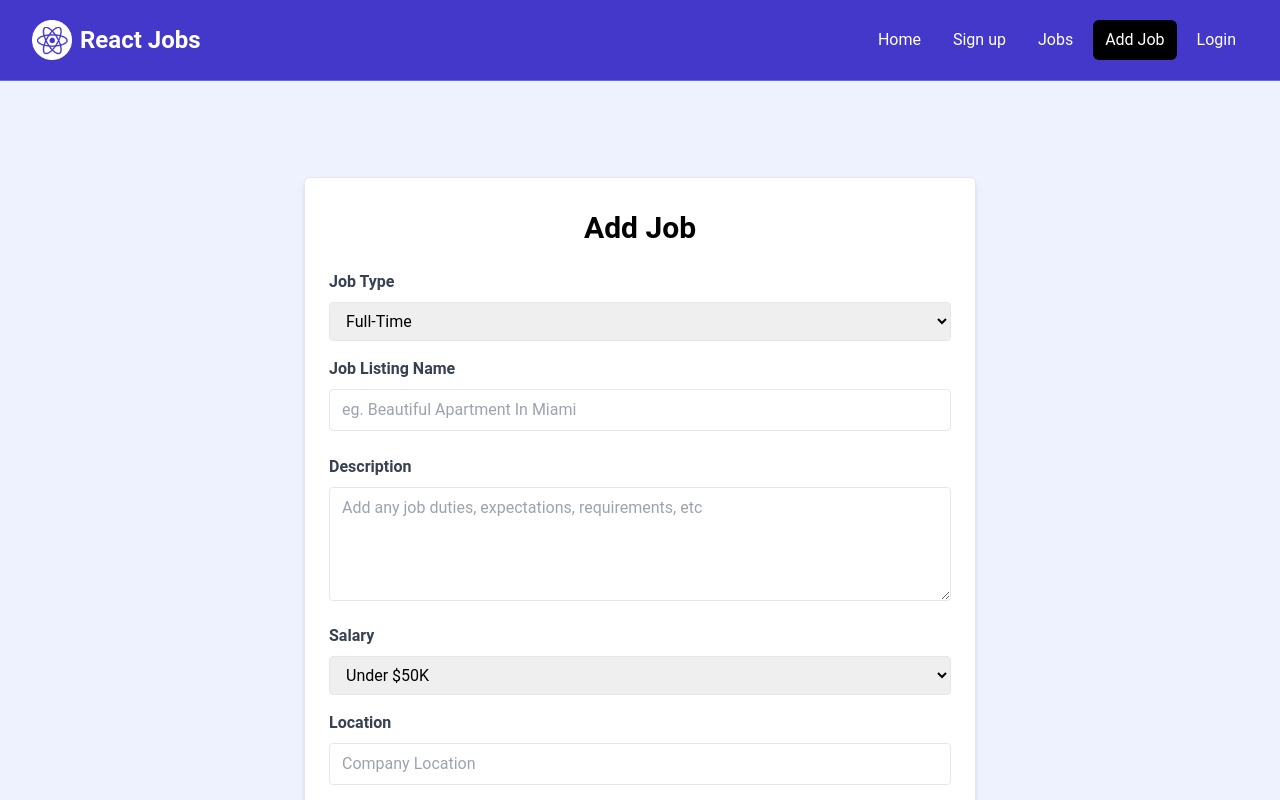
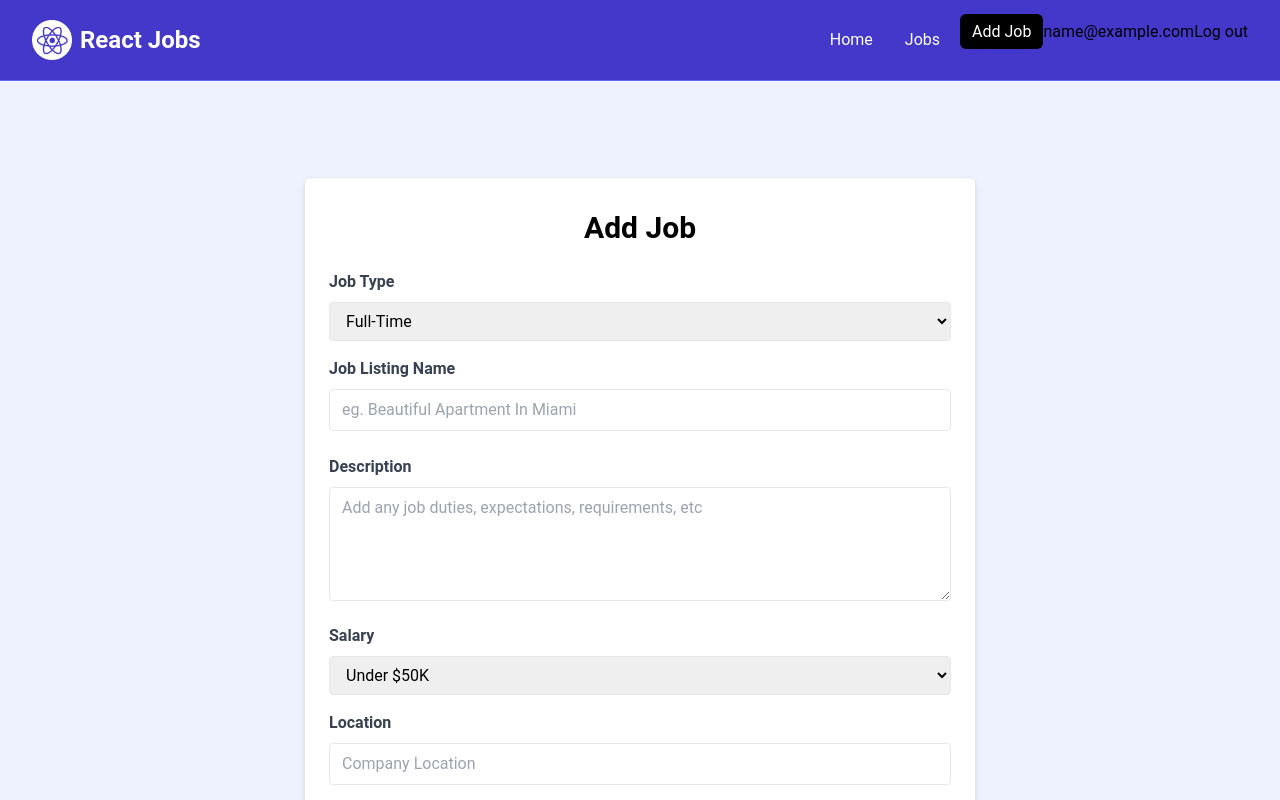
Before and after one commit to SimplyOlga/Group5Marathon2, a React (Vite) app in the folder frontend/: page /add-job in a window 1280 px wide. Shown: the top 800 px of the page. Built offline with nearby package versions, Linux system fonts and the light colour scheme; sample sign-in values are in the browser's storage.

Commit message:
feat: some conditional rendering and auth

```diff
--- a/frontend/src/App.jsx
+++ b/frontend/src/App.jsx
@@ -1,5 +1,6 @@
 import {
   Route,
+  Navigate,
   createBrowserRouter,
   createRoutesFromElements,
   RouterProvider,
@@ -12,7 +13,8 @@ import JobPage, { jobLoader } from './pages/JobPage';
 import AddJobPage from './pages/AddJobPage';
 import EditJobPage from './pages/EditJobPage';
 import Login from './pages/Login';
-import SignUp from './pages/SignUp';
+import Signup from './pages/SignUp'
+import { useState } from 'react';
 
 const App = () => {
   // Add New Job
@@ -47,6 +49,11 @@ const App = () => {
     return;
   };
 
+  const [isAuthenticated, setIsAuthenticated] = useState(() => {
+      const user = JSON.parse(localStorage.getItem("user"));
+      return user && user.token ? true : false;
+    });
+
   const router = createBrowserRouter(
     createRoutesFromElements(
 
@@ -54,12 +61,13 @@ const App = () => {
 
         <Route index element={<HomePage />} />
         <Route path='/jobs' element={<JobsPage />} />
-        <Route path='/add-job' element={<AddJobPage addJobSubmit={addJob} />} />
-        <Route path='/login' element={<Login />} />
+        <Route path='/add-job' element={isAuthenticated ? <AddJobPage addJobSubmit={addJob} /> : <Navigate to="/login" />} />
+
         <Route
-          path='/edit-job/:id'
-          element={<EditJobPage updateJobSubmit={updateJob} />}
-          loader={jobLoader}
+          path="/edit-job/:id"
+          element={
+            isAuthenticated ? <EditJobPage updateJobSubmit={updateJob}/> : <Navigate to="/login" />
+          }
         />
         <Route
           path='/jobs/:id'
@@ -67,7 +75,26 @@ const App = () => {
           loader={jobLoader}
         />
         <Route path='*' element={<NotFoundPage />} />
-        <Route path="signup" element={<SignUp />} />
+        <Route
+          path="/signup"
+          element={
+            isAuthenticated ? (
+              <Navigate to="/" />
+            ) : (
+              <Signup setIsAuthenticated={setIsAuthenticated} />
+            )
+          }
+        />
+        <Route
+          path="/login"
+          element={
+            isAuthenticated ? (
+              <Navigate to="/" />
+            ) : (
+              <Login setIsAuthenticated={setIsAuthenticated} />
+            )
+          }
+        />
       </Route>
     )
   );
--- a/frontend/src/components/Navbar.jsx
+++ b/frontend/src/components/Navbar.jsx
@@ -1,7 +1,12 @@
 import { NavLink } from 'react-router-dom';
 import logo from '../assets/images/logo.png';
 
-const Navbar = () => {
+const Navbar = ({ isAuthenticated, setIsAuthenticated }) => {
+  const handleClick = () => {
+    setIsAuthenticated(false);
+    localStorage.removeItem("user");
+  };
+
   const linkClass = ({ isActive }) =>
     isActive
       ? 'bg-black text-white hover:bg-gray-900 hover:text-white rounded-md px-3 py-2'
@@ -19,23 +24,37 @@ const Navbar = () => {
               </span>
             </NavLink>
             <div className='md:ml-auto'>
+
               <div className='flex space-x-2'>
                 <NavLink to='/' className={linkClass}>
                   Home
                 </NavLink>
-                 <NavLink to='/signup' className={linkClass}>
-                  Sign up
-                </NavLink>
+
                 <NavLink to='/jobs' className={linkClass}>
                   Jobs
                 </NavLink>
-                <NavLink to='/add-job' className={linkClass}>
-                  Add Job
-                </NavLink>
-                <NavLink to='/login' className={linkClass}>
-                  Login
-                </NavLink>
+
+                {isAuthenticated && (
+                  <div>
+                    <NavLink to='/add-job' className={linkClass}>Add Job</NavLink>
+                    <span>{JSON.parse(localStorage.getItem("user")).email}</span>
+                    <button onClick={handleClick}>Log out</button>
+                  </div>
+                )}
+
+                {!isAuthenticated && (
+                  <div>
+                    <NavLink to='/login' className={linkClass}>
+                      Login
+                    </NavLink>
+                    <NavLink to='/signup' className={linkClass}>
+                      Sign up
+                    </NavLink>
+                  </div>
+                )}
+
               </div>
+
             </div>
           </div>
         </div>
--- a/frontend/src/layouts/MainLayout.jsx
+++ b/frontend/src/layouts/MainLayout.jsx
@@ -2,11 +2,21 @@ import { Outlet } from 'react-router-dom';
 import { ToastContainer } from 'react-toastify';
 import 'react-toastify/dist/ReactToastify.css';
 import Navbar from '../components/Navbar';
+import { useState } from 'react';
 
 const MainLayout = () => {
+  const [isAuthenticated, setIsAuthenticated] = useState(() => {
+      const user = JSON.parse(localStorage.getItem("user"));
+      return user && user.token ? true : false;
+    });
+
+
   return (
     <>
-      <Navbar />
+      <Navbar
+        isAuthenticated={isAuthenticated}
+        setIsAuthenticated={setIsAuthenticated}
+      />
       <Outlet />
       <ToastContainer />
     </>
--- a/frontend/src/pages/Login.jsx
+++ b/frontend/src/pages/Login.jsx
@@ -1,7 +1,7 @@
 import { useState } from 'react';
 import { Link, useNavigate } from 'react-router-dom';
 
-function Login() {
+const Login = ( {setIsAuthenticated} ) => {
     const navigate = useNavigate();
     const [email, setEmail] = useState("");
     const [password, setPassword] = useState("");
@@ -9,7 +9,7 @@ function Login() {
 
   async function handleSubmit(e) {
     e.preventDefault();
-    setError('');
+    setError(null);
 
     const response = await fetch("/api/users/login", {
         method: "POST",
@@ -76,7 +76,6 @@ function Login() {
 
                 <button
                   type="submit"
-                  variant="primary"
                   className='bg-indigo-500 hover:bg-indigo-600 text-white font-bold py-2 px-4 rounded-full w-full focus:outline-none focus:shadow-outline'
                 >
                   Login
@@ -96,7 +95,6 @@ function Login() {
                   <button
                     className='bg-indigo-500 hover:bg-indigo-600 text-white font-bold py-2 px-4 rounded-full w-full focus:outline-none focus:shadow-outline'
                     type="button"
-                    variant="secondary"
                   >
                     Sign up
                   </button>
```
